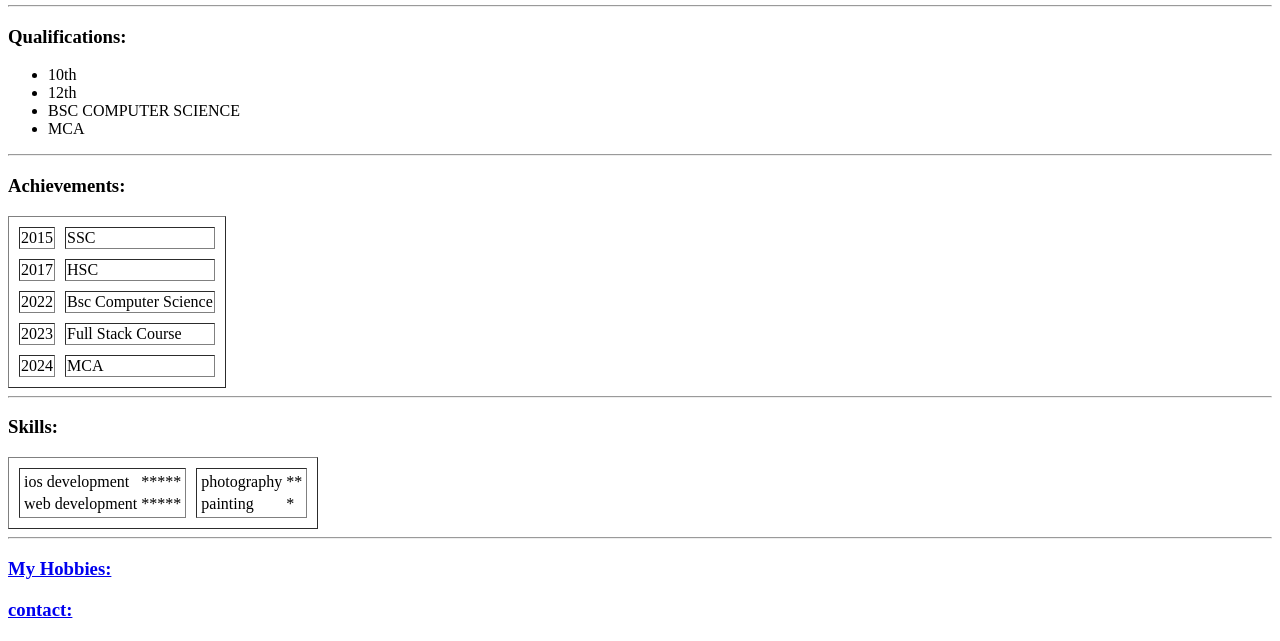
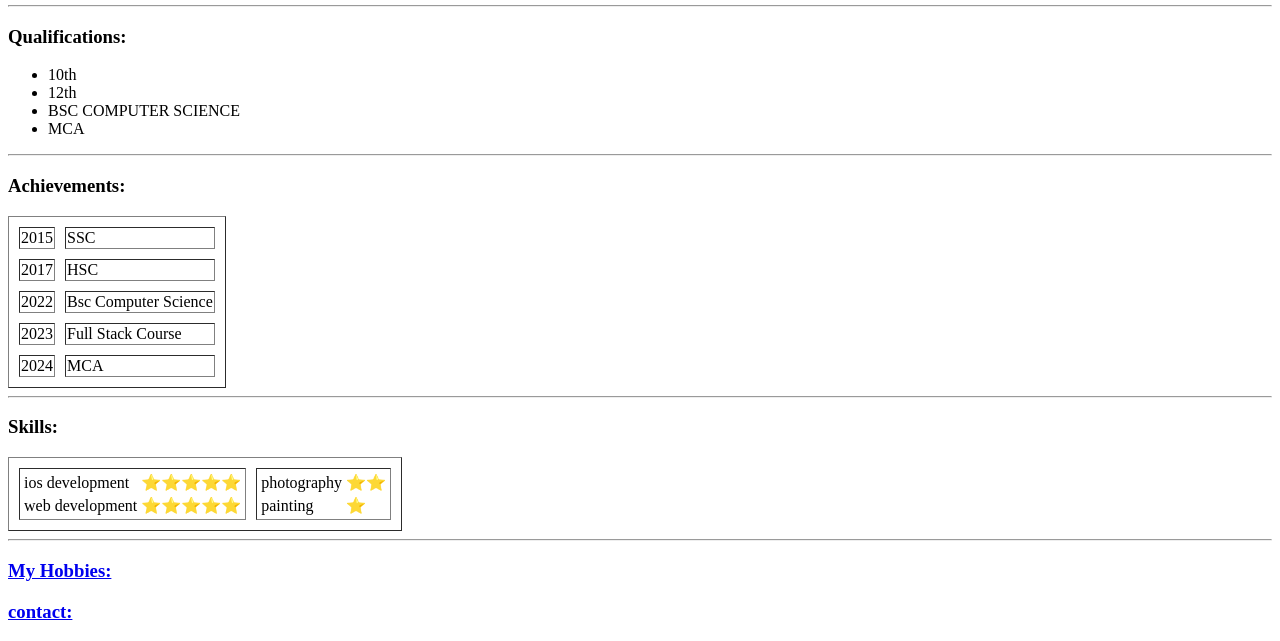
Before and after one commit to prathmesh91/cv, a plain HTML site: page index.html in a window 1280 px wide. Shown: the part 201-842 px from the top of the page. Drawn offline with Linux system fonts and the light colour scheme.

Commit message:
Update index.html

```diff
--- a/index.html
+++ b/index.html
@@ -68,11 +68,11 @@
           <table>
             <tr>
               <td>ios development</td>
-              <td>*****</td>
+              <td>⭐⭐⭐⭐⭐</td>
             </tr>
             <tr>
               <td>web development</td>
-              <td>*****</td>
+              <td>⭐⭐⭐⭐⭐</td>
             </tr>
           </table>
         </td>
@@ -80,11 +80,11 @@
           <table>
             <tr>
               <td>photography</td>
-              <td>**</td>
+              <td>⭐⭐</td>
             </tr>
             <tr>
               <td>painting</td>
-              <td>*</td>
+              <td>⭐</td>
             </tr>
           </table>
         </td>
```
